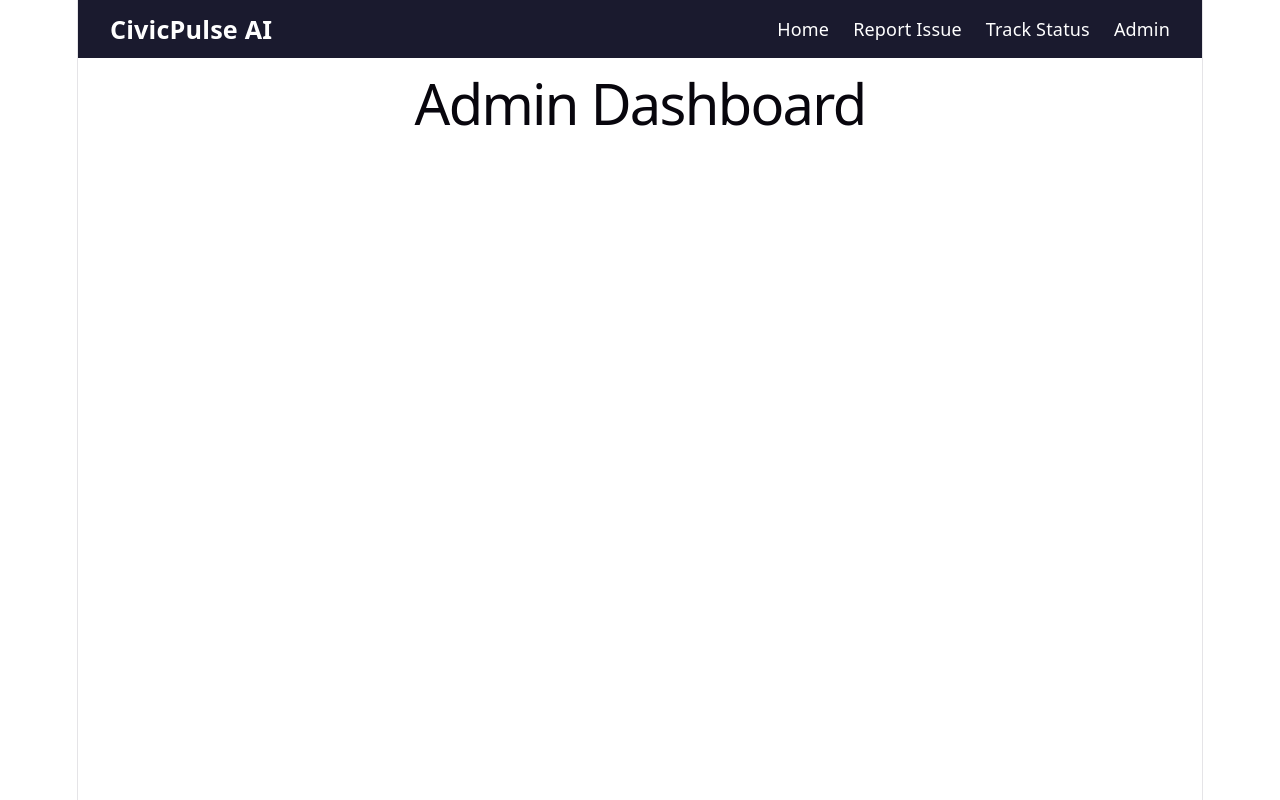
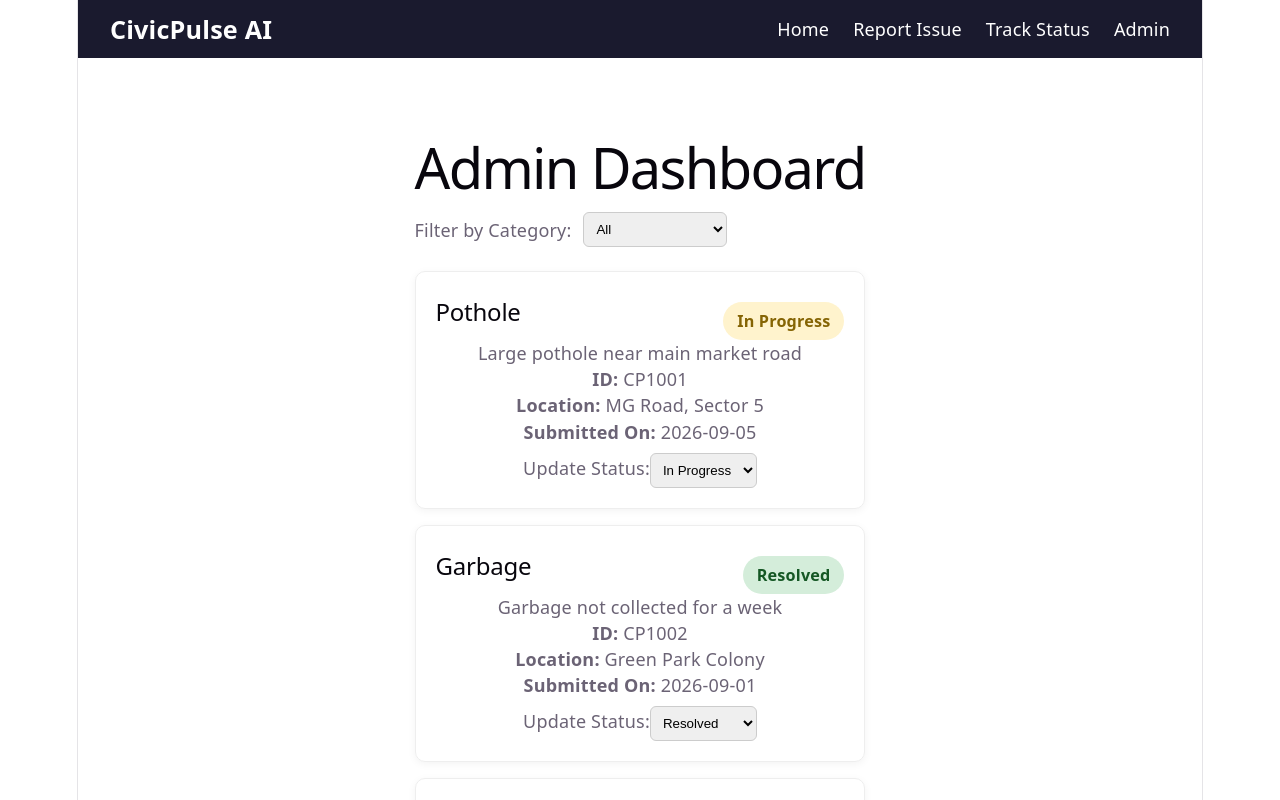
Before and after one commit to ankitprakash784-debug/civicpulse-ai, a React app in the folder frontend/: page /admin in a window 1280 px wide. Shown: the top 800 px of the page. Built offline with nearby package versions, Linux system fonts and the light colour scheme; the HTML template or start-up script is replaced by a standard one.

Commit message:
Add Admin Dashboard with filter and status update

```diff
--- /dev/null
+++ b/frontend/src/pages/AdminDashboard.css
@@ -0,0 +1,67 @@
+.admin-container {
+  max-width: 800px;
+  margin: 40px auto;
+  padding: 24px;
+}
+
+.filter-bar {
+  display: flex;
+  align-items: center;
+  gap: 12px;
+  margin-bottom: 24px;
+}
+
+.filter-bar select {
+  padding: 8px;
+  border-radius: 6px;
+  border: 1px solid #ccc;
+}
+
+.complaints-list {
+  display: flex;
+  flex-direction: column;
+  gap: 16px;
+}
+
+.admin-card {
+  border: 1px solid #eee;
+  border-radius: 10px;
+  padding: 20px;
+  box-shadow: 0 2px 8px rgba(0,0,0,0.05);
+}
+
+.admin-card-header {
+  display: flex;
+  justify-content: space-between;
+  align-items: center;
+}
+
+.admin-card select {
+  margin-top: 8px;
+  padding: 8px;
+  border-radius: 6px;
+  border: 1px solid #ccc;
+}
+
+.status {
+  display: inline-block;
+  padding: 6px 14px;
+  border-radius: 20px;
+  font-size: 0.9rem;
+  font-weight: 600;
+}
+
+.status.resolved {
+  background-color: #d4edda;
+  color: #155724;
+}
+
+.status.in-progress {
+  background-color: #fff3cd;
+  color: #856404;
+}
+
+.status.pending {
+  background-color: #f8d7da;
+  color: #721c24;
+}
--- a/frontend/src/pages/AdminDashboard.jsx
+++ b/frontend/src/pages/AdminDashboard.jsx
@@ -1,7 +1,103 @@
+import { useState } from 'react';
+import './AdminDashboard.css';
+
+// Dummy data — backend connect hone ke baad ye API se aayega
+const initialComplaints = [
+  {
+    id: 'CP1001',
+    category: 'Pothole',
+    description: 'Large pothole near main market road',
+    location: 'MG Road, Sector 5',
+    status: 'In Progress',
+    submittedOn: '2026-09-05',
+  },
+  {
+    id: 'CP1002',
+    category: 'Garbage',
+    description: 'Garbage not collected for a week',
+    location: 'Green Park Colony',
+    status: 'Resolved',
+    submittedOn: '2026-09-01',
+  },
+  {
+    id: 'CP1003',
+    category: 'Broken Streetlight',
+    description: 'Streetlight not working for 3 days',
+    location: 'Sector 12 Park',
+    status: 'Pending',
+    submittedOn: '2026-09-08',
+  },
+];
+
 function AdminDashboard() {
+  const [complaints, setComplaints] = useState(initialComplaints);
+  const [filter, setFilter] = useState('All');
+
+  const handleStatusChange = (id, newStatus) => {
+    setComplaints((prev) =>
+      prev.map((c) => (c.id === id ? { ...c, status: newStatus } : c))
+    );
+  };
+
+  const filteredComplaints =
+    filter === 'All'
+      ? complaints
+      : complaints.filter((c) => c.category === filter);
+
+  const getStatusClass = (status) => {
+    if (status === 'Resolved') return 'status resolved';
+    if (status === 'In Progress') return 'status in-progress';
+    return 'status pending';
+  };
+
   return (
-    <div>
+    <div className="admin-container">
       <h1>Admin Dashboard</h1>
+
+      <div className="filter-bar">
+        <label htmlFor="filter">Filter by Category:</label>
+        <select
+          id="filter"
+          value={filter}
+          onChange={(e) => setFilter(e.target.value)}
+        >
+          <option value="All">All</option>
+          <option value="Pothole">Pothole</option>
+          <option value="Garbage">Garbage</option>
+          <option value="Broken Streetlight">Broken Streetlight</option>
+          <option value="Water Leakage">Water Leakage</option>
+        </select>
+      </div>
+
+      <div className="complaints-list">
+        {filteredComplaints.length === 0 && (
+          <p>No complaints found for this category.</p>
+        )}
+
+        {filteredComplaints.map((c) => (
+          <div className="admin-card" key={c.id}>
+            <div className="admin-card-header">
+              <h2>{c.category}</h2>
+              <span className={getStatusClass(c.status)}>{c.status}</span>
+            </div>
+            <p>{c.description}</p>
+            <p><strong>ID:</strong> {c.id}</p>
+            <p><strong>Location:</strong> {c.location}</p>
+            <p><strong>Submitted On:</strong> {c.submittedOn}</p>
+
+            <label htmlFor={`status-${c.id}`}>Update Status:</label>
+            <select
+              id={`status-${c.id}`}
+              value={c.status}
+              onChange={(e) => handleStatusChange(c.id, e.target.value)}
+            >
+              <option value="Pending">Pending</option>
+              <option value="In Progress">In Progress</option>
+              <option value="Resolved">Resolved</option>
+            </select>
+          </div>
+        ))}
+      </div>
     </div>
   );
 }
```
